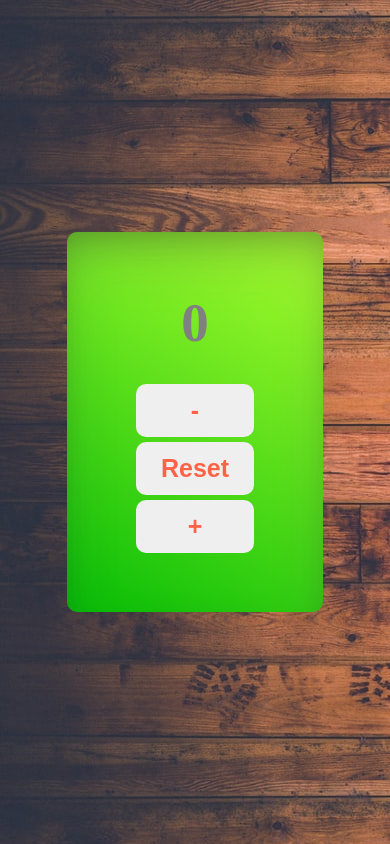
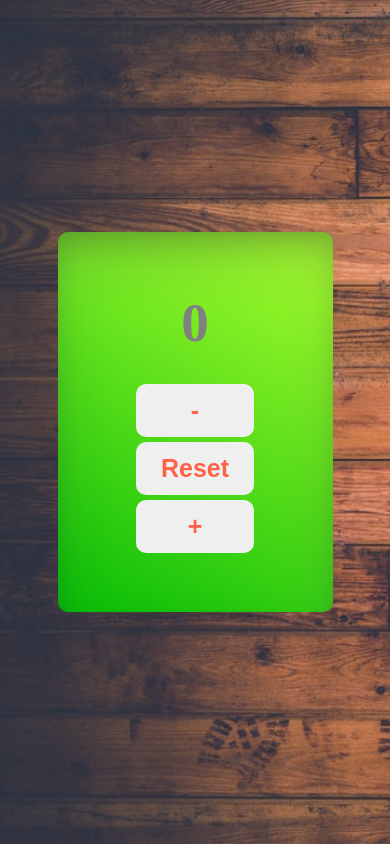
Before and after one commit to Ikramuddin21/js-count, a plain HTML site: page index.html in a window 390 px wide. Drawn offline with Linux system fonts and the light colour scheme.

```diff
--- a/style.css
+++ b/style.css
@@ -14,11 +14,13 @@
     width: 100vw;
     height: 100vh;
     background: url('images/bg-image.jpg');
+    background-repeat: no-repeat;
+    background-size: cover;
 }
 
 .content {
     flex-direction: column;
-    width: 800px;
+    width: 850px;
     height: 300px;
     padding: 40px;
     border-radius: 10px;
@@ -50,7 +52,7 @@
 /* Media query for mobile device */
 @media screen and (max-width: 576px) {
     .content {
-        width: 45%;
+        width: 50%;
     }
 
     .buttons {
@@ -63,6 +65,6 @@
 /* Media query for tablet device */
 @media screen and  (min-width: 577px) and (max-width: 992px) {
     .content {
-        width: 80%;
+        width: 75%;
     }
 }
```
